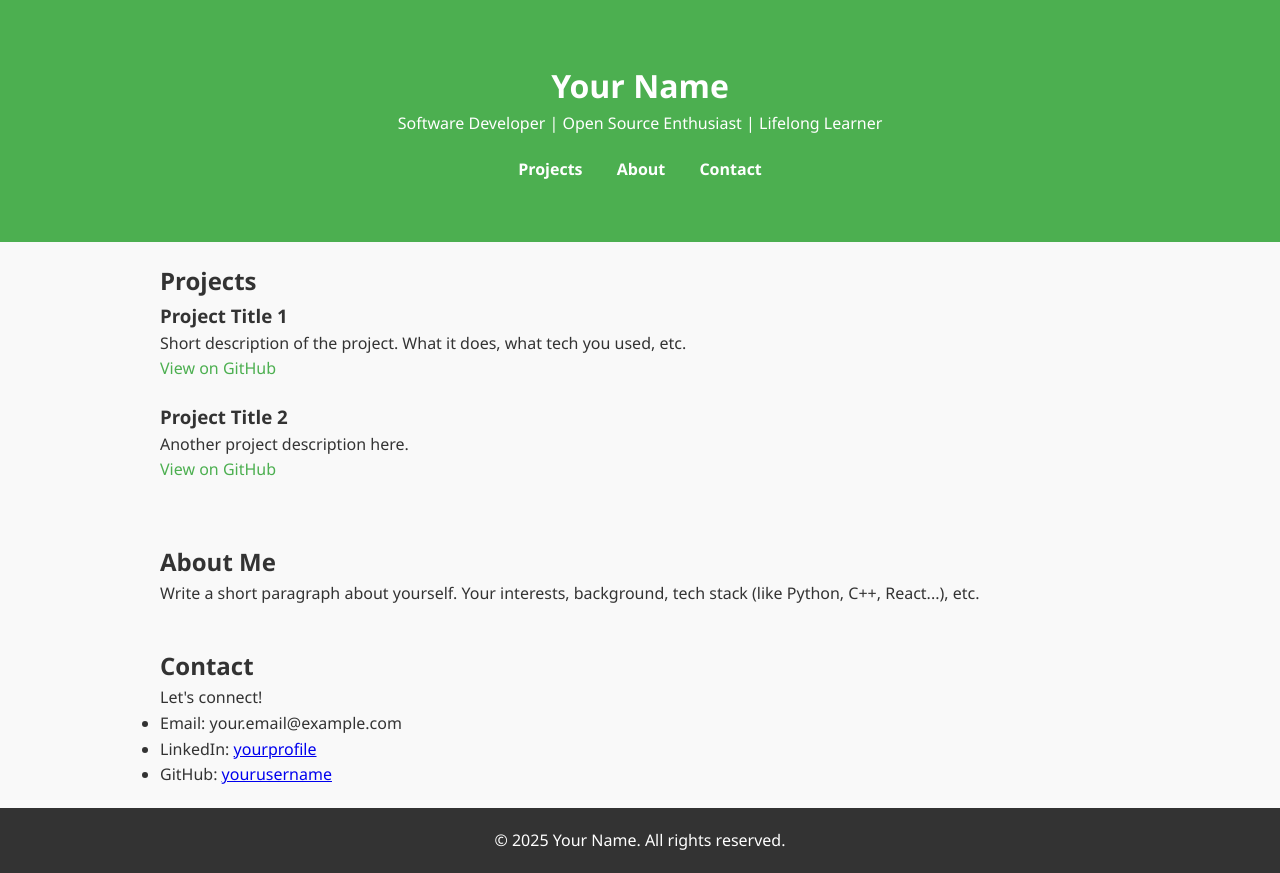
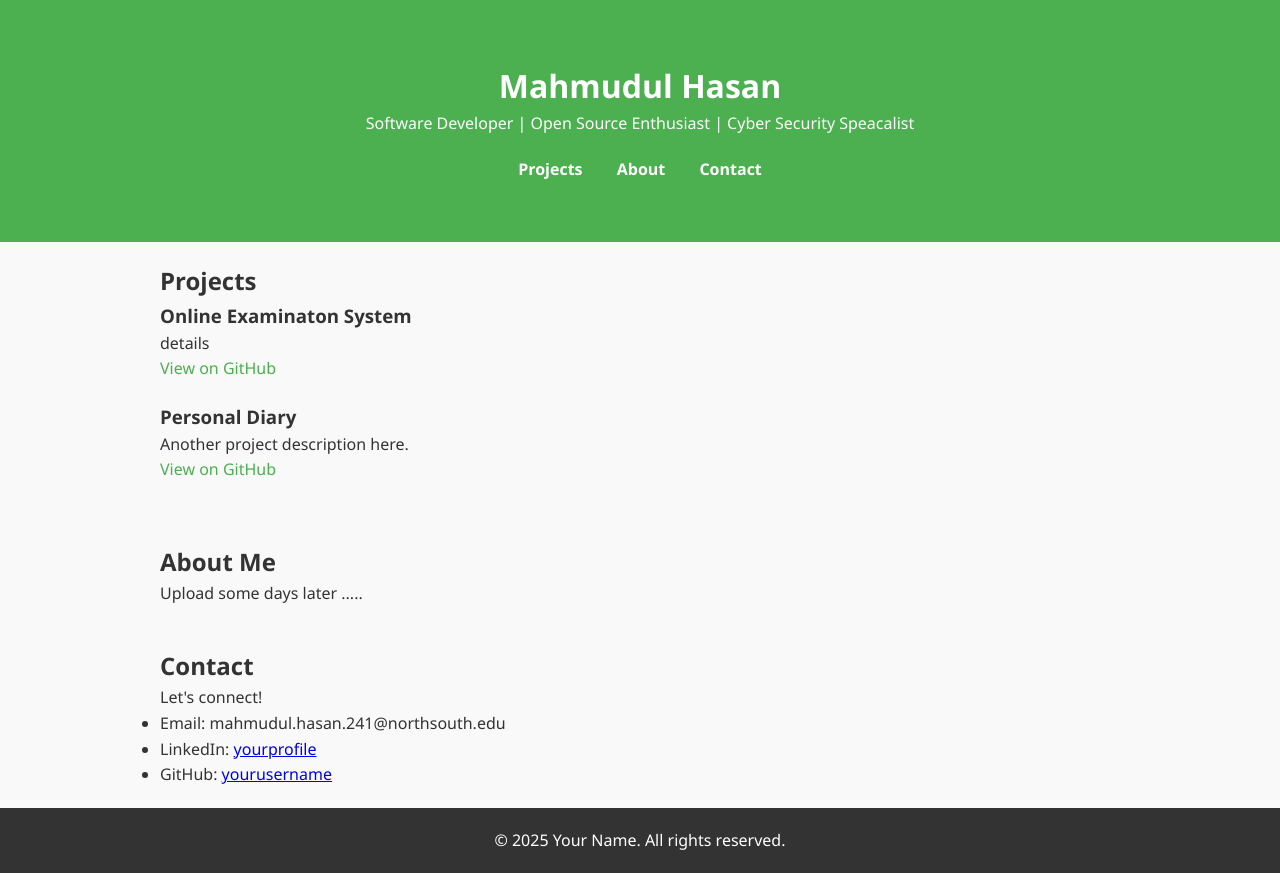
Before and after one commit to MahmudulHasan010/mahmudulhasan010.github.io, a plain HTML site: page index.html in a window 1280 px wide. Drawn offline with Linux system fonts and the light colour scheme.

Commit message:
Update index.html

```diff
--- a/index.html
+++ b/index.html
@@ -9,8 +9,8 @@
 <body>
     <header>
         <div class="container">
-            <h1>Your Name</h1>
-            <p>Software Developer | Open Source Enthusiast | Lifelong Learner</p>
+            <h1>Mahmudul Hasan</h1>
+            <p>Software Developer | Open Source Enthusiast | Cyber Security Speacalist</p>
             <nav>
                 <a href="#projects">Projects</a>
                 <a href="#about">About</a>
@@ -22,12 +22,12 @@
     <section id="projects" class="container">
         <h2>Projects</h2>
         <div class="project">
-            <h3>Project Title 1</h3>
-            <p>Short description of the project. What it does, what tech you used, etc.</p>
+            <h3>Online Examinaton System</h3>
+            <p>details </p>
             <a href="https://github.com/yourusername/project1" target="_blank">View on GitHub</a>
         </div>
         <div class="project">
-            <h3>Project Title 2</h3>
+            <h3>Personal Diary </h3>
             <p>Another project description here.</p>
             <a href="https://github.com/yourusername/project2" target="_blank">View on GitHub</a>
         </div>
@@ -35,16 +35,16 @@
 
     <section id="about" class="container">
         <h2>About Me</h2>
-        <p>Write a short paragraph about yourself. Your interests, background, tech stack (like Python, C++, React...), etc.</p>
+        <p>Upload some days later ..... </p>
     </section>
 
     <section id="contact" class="container">
         <h2>Contact</h2>
         <p>Let's connect!</p>
         <ul>
-            <li>Email: your.email@example.com</li>
-            <li>LinkedIn: <a href="https://linkedin.com/in/yourprofile" target="_blank">yourprofile</a></li>
-            <li>GitHub: <a href="https://github.com/yourusername" target="_blank">yourusername</a></li>
+            <li>Email: mahmudul.hasan.241@northsouth.edu</li>
+            <li>LinkedIn: <a href="https://linkedin.com/in/mahmudulhasan010/" target="_blank">yourprofile</a></li>
+            <li>GitHub: <a href="https://github.com/mahmudulhasan010" target="_blank">yourusername</a></li>
         </ul>
     </section>
 
```
